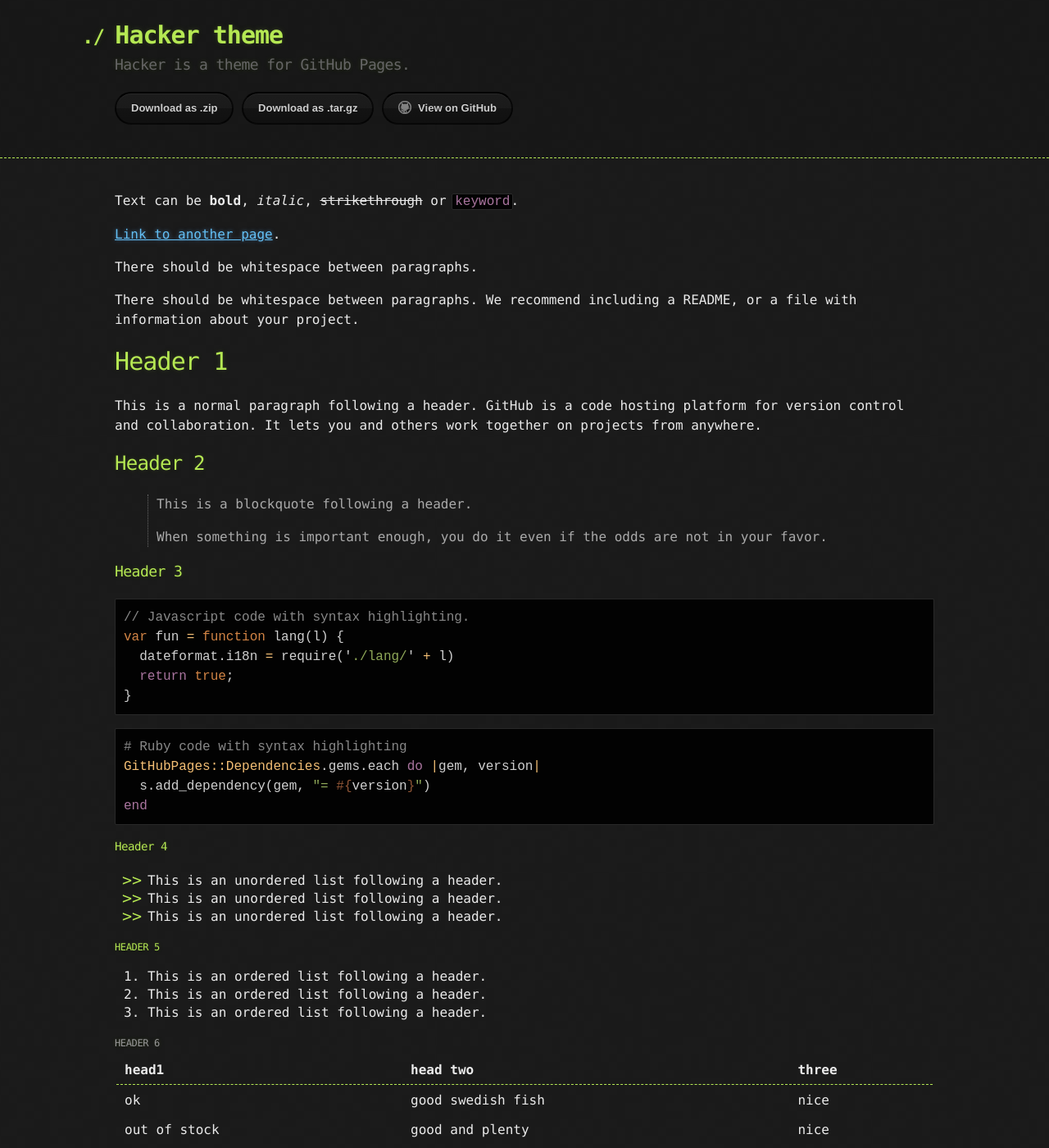
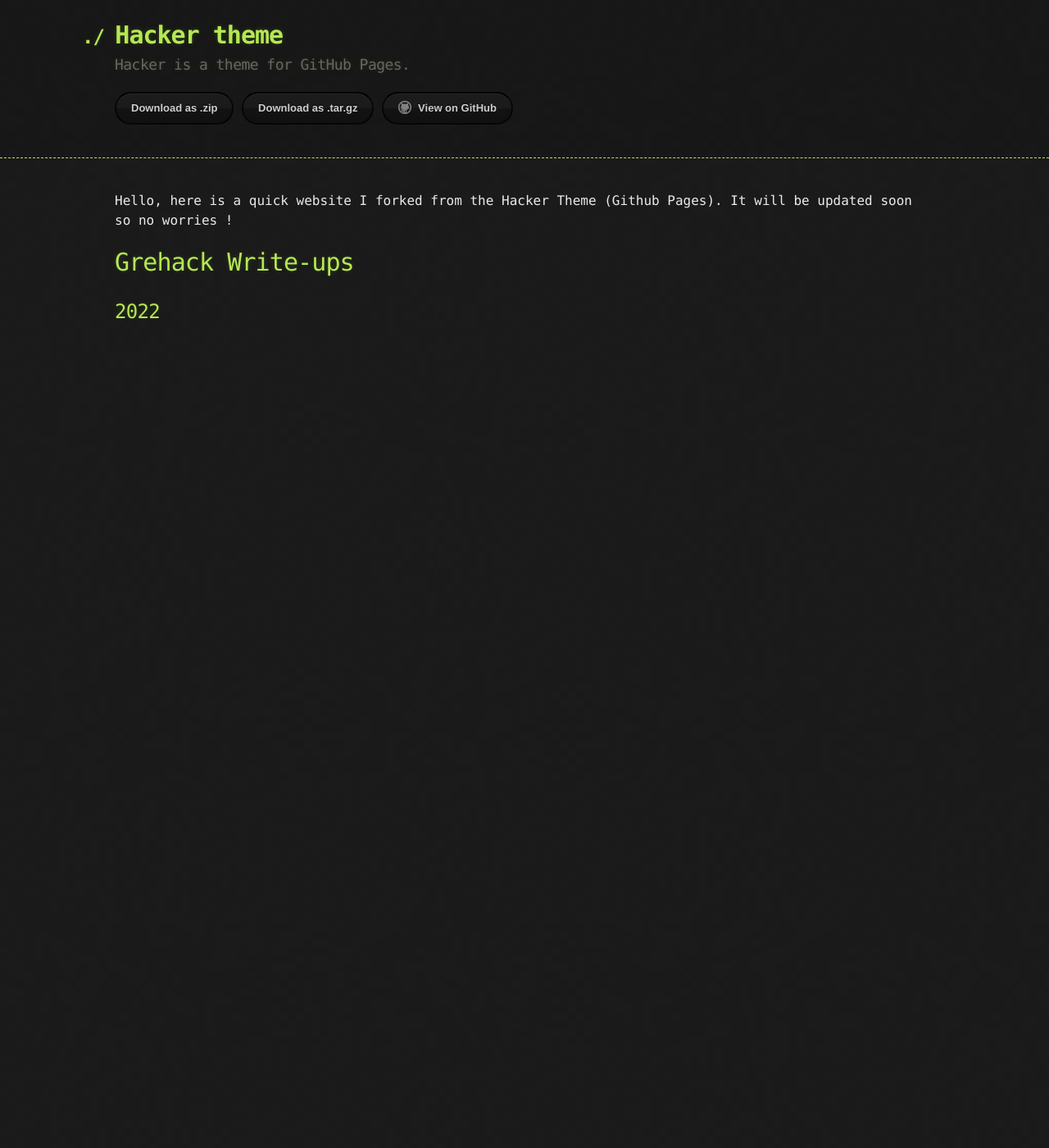
Before and after one commit to maelansecu/maelansecu.github.io, a Jekyll site: the page built from index.md, in a window 1280 px wide and 1400 px high. Shown: the whole window at 82% size. Built offline with Jekyll 4.4.1, drawn with Linux system fonts in a browser that asks for light colours; some of the changed text lies outside the part shown.

Commit message:
Update index.md

````diff
--- a/index.md
+++ b/index.md
@@ -2,122 +2,11 @@
 layout: default
 ---
 
-Text can be **bold**, _italic_, ~~strikethrough~~ or `keyword`.
+Hello, here is a quick website I forked from the Hacker Theme (Github Pages).
+It will be updated soon so no worries !
 
-[Link to another page](./another-page.html).
+# Grehack Write-ups
 
-There should be whitespace between paragraphs.
+## 2022
 
-There should be whitespace between paragraphs. We recommend including a README, or a file with information about your project.
-
-# Header 1
-
-This is a normal paragraph following a header. GitHub is a code hosting platform for version control and collaboration. It lets you and others work together on projects from anywhere.
-
-## Header 2
-
-> This is a blockquote following a header.
->
-> When something is important enough, you do it even if the odds are not in your favor.
-
-### Header 3
-
-```js
-// Javascript code with syntax highlighting.
-var fun = function lang(l) {
-  dateformat.i18n = require('./lang/' + l)
-  return true;
-}
-```
-
-```ruby
-# Ruby code with syntax highlighting
-GitHubPages::Dependencies.gems.each do |gem, version|
-  s.add_dependency(gem, "= #{version}")
-end
-```
-
-#### Header 4
-
-*   This is an unordered list following a header.
-*   This is an unordered list following a header.
-*   This is an unordered list following a header.
-
-##### Header 5
-
-1.  This is an ordered list following a header.
-2.  This is an ordered list following a header.
-3.  This is an ordered list following a header.
-
-###### Header 6
-
-| head1        | head two          | three |
-|:-------------|:------------------|:------|
-| ok           | good swedish fish | nice  |
-| out of stock | good and plenty   | nice  |
-| ok           | good `oreos`      | hmm   |
-| ok           | good `zoute` drop | yumm  |
-
-### There's a horizontal rule below this.
-
-* * *
-
-### Here is an unordered list:
-
-*   Item foo
-*   Item bar
-*   Item baz
-*   Item zip
-
-### And an ordered list:
-
-1.  Item one
-1.  Item two
-1.  Item three
-1.  Item four
-
-### And a nested list:
-
-- level 1 item
-  - level 2 item
-  - level 2 item
-    - level 3 item
-    - level 3 item
-- level 1 item
-  - level 2 item
-  - level 2 item
-  - level 2 item
-- level 1 item
-  - level 2 item
-  - level 2 item
-- level 1 item
-
-### Small image
-
-![Octocat](https://github.githubassets.com/images/icons/emoji/octocat.png)
-
-### Large image
-
-![Branching](https://guides.github.com/activities/hello-world/branching.png)
-
-
-### Definition lists can be used with HTML syntax.
-
-<dl>
-<dt>Name</dt>
-<dd>Godzilla</dd>
-<dt>Born</dt>
-<dd>1952</dd>
-<dt>Birthplace</dt>
-<dd>Japan</dd>
-<dt>Color</dt>
-<dd>Green</dd>
-</dl>
-
-```
-Long, single-line code blocks should not wrap. They should horizontally scroll if they are too long. This line should be long enough to demonstrate this.
-```
-
-```
-The final element.
-```
+<!--[ctf/grehack/funny_disguise.md](OSINT - A Funny Disguise)-->
````
